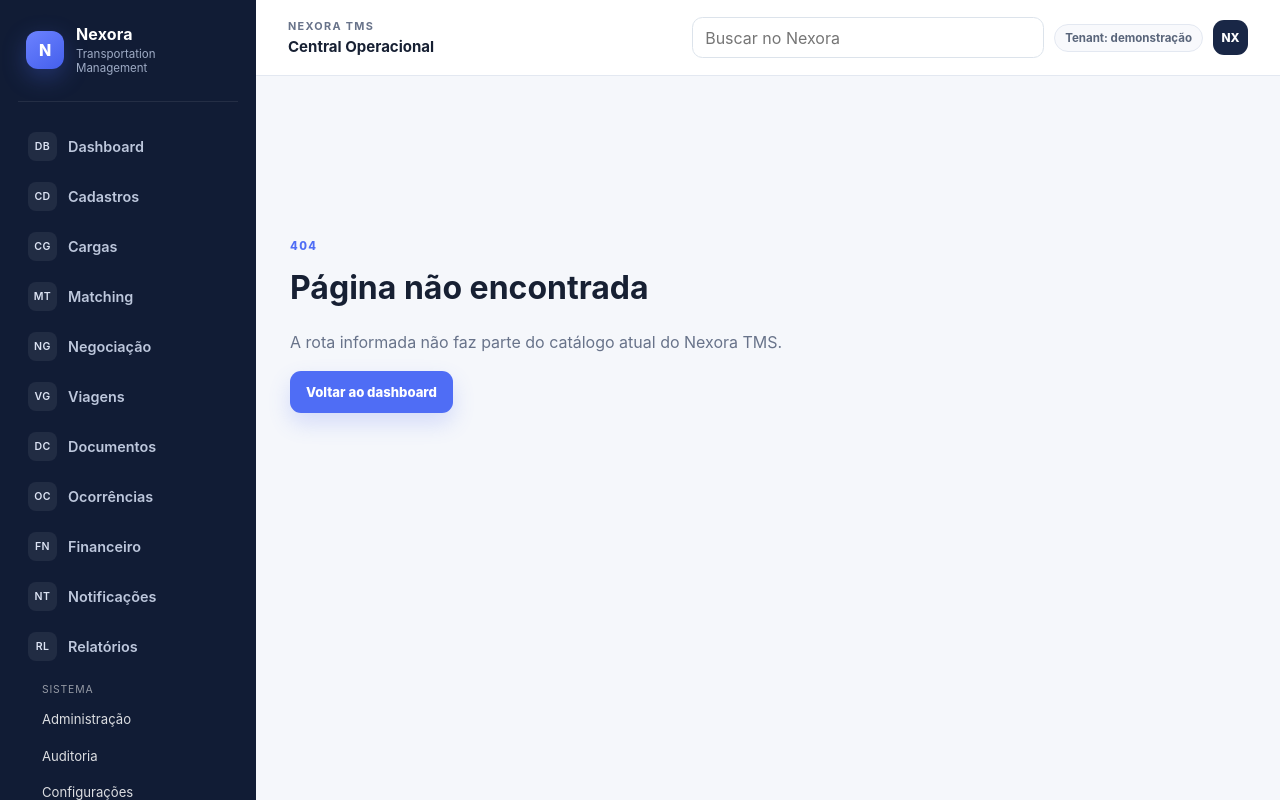
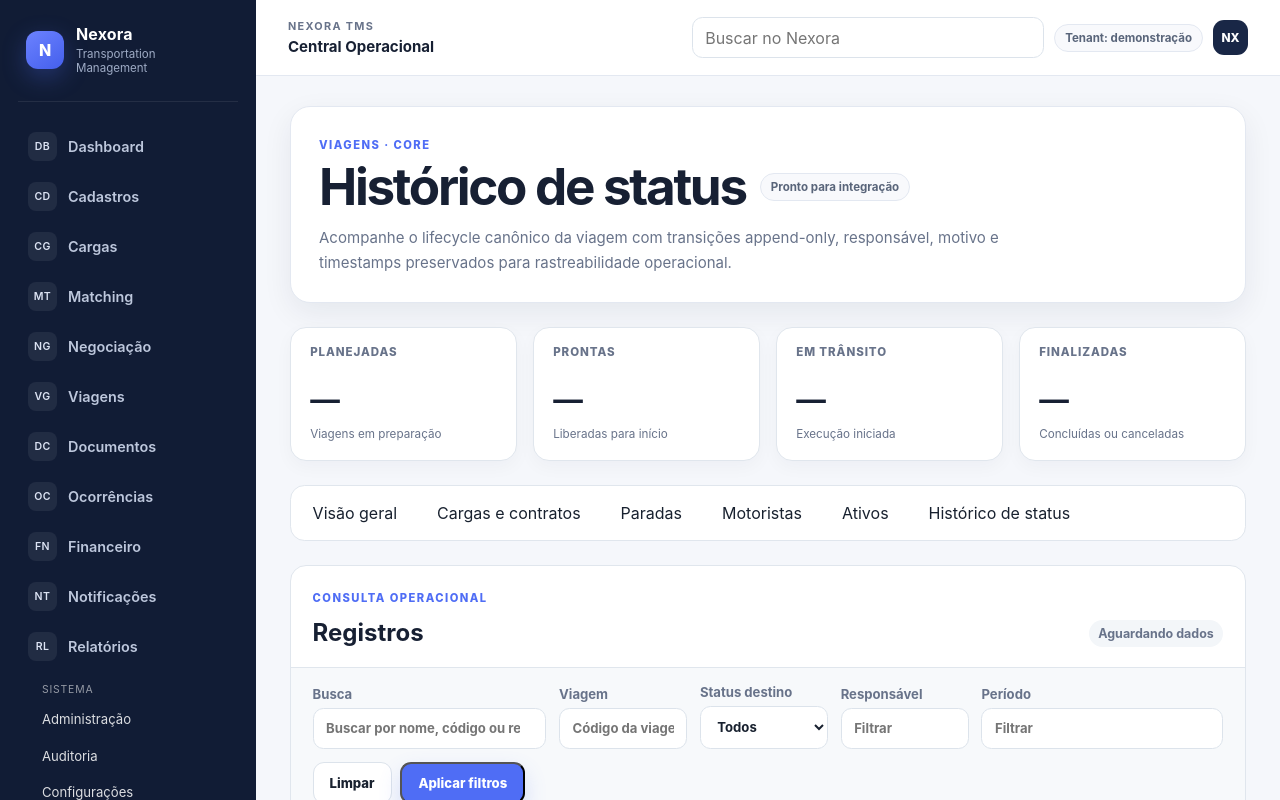
Before and after one commit to brunabarrichello/nexora-tms, a Next.js app in the folder apps/web/: page /viagens/status in a window 1280 px wide. Before the commit this address had no page. Shown: the top 800 px of the page. Built offline with nearby package versions, Linux system fonts and the light colour scheme.

Commit message:
feat(web): add Wave 0022 trip status history page

```diff
--- /dev/null
+++ b/apps/web/app/viagens/status/page.tsx
@@ -0,0 +1,50 @@
+import { OperationalPage } from '../../_components/operational-page';
+
+export const metadata = { title: 'Histórico de status da viagem' };
+
+export default function Page() {
+  return (
+    <OperationalPage
+      eyebrow="Viagens · Core"
+      title="Histórico de status"
+      description="Acompanhe o lifecycle canônico da viagem com transições append-only, responsável, motivo e timestamps preservados para rastreabilidade operacional."
+      metrics={[
+        { label: 'Planejadas', helper: 'Viagens em preparação' },
+        { label: 'Prontas', helper: 'Liberadas para início' },
+        { label: 'Em trânsito', helper: 'Execução iniciada' },
+        { label: 'Finalizadas', helper: 'Concluídas ou canceladas' },
+      ]}
+      filters={[
+        { label: 'Viagem', name: 'trip', placeholder: 'Código da viagem' },
+        {
+          label: 'Status destino',
+          name: 'status',
+          options: ['planned', 'ready', 'in_transit', 'completed', 'cancelled'],
+        },
+        { label: 'Responsável', name: 'actor' },
+        { label: 'Período', name: 'period' },
+      ]}
+      columns={[
+        { key: 'trip', label: 'Viagem' },
+        { key: 'from', label: 'De' },
+        { key: 'to', label: 'Para' },
+        { key: 'actor', label: 'Responsável' },
+        { key: 'reason', label: 'Motivo' },
+        { key: 'createdAt', label: 'Data/hora' },
+      ]}
+      tabs={[
+        { href: '/viagens', label: 'Visão geral' },
+        { href: '/viagens/cargas', label: 'Cargas e contratos' },
+        { href: '/viagens/paradas', label: 'Paradas' },
+        { href: '/viagens/motoristas', label: 'Motoristas' },
+        { href: '/viagens/ativos', label: 'Ativos' },
+        { href: '/viagens/status', label: 'Histórico de status' },
+      ]}
+      integrationNotes={[
+        'Fonte canônica: trip_status_history; o runtime pode inserir e consultar, nunca atualizar ou excluir histórico.',
+        'Lifecycle Core: planned → ready → in_transit → completed, com cancelamento controlado antes do encerramento.',
+        'Marcos detalhados de coleta/entrega e eventos de execução permanecem na Wave 0023.',
+      ]}
+    />
+  );
+}
```
